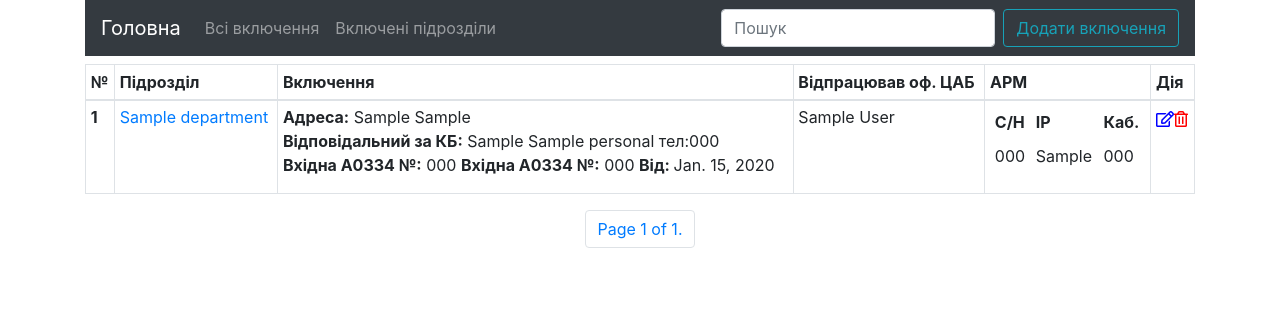
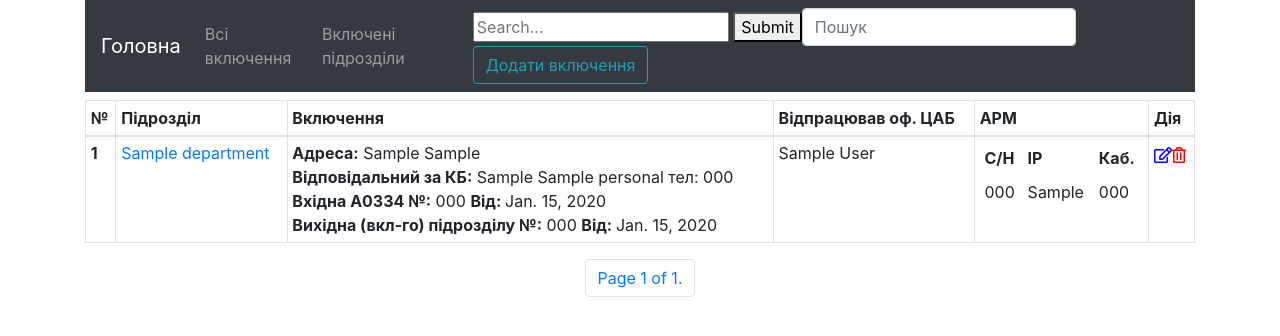
Before and after one commit to viktor-orkush/arhiv, a Django app: page / in a window 1280 px wide. Shown: the top 336 px of the page. Run offline with Django 3.2, Linux system fonts and the light colour scheme; tables that the repository leaves empty hold one stand-in row (values such as "Sample post"); some libraries are stand-ins or nearby versions.

Commit message:
add search for departament name

```diff
--- a/cedoinclusion/views.py
+++ b/cedoinclusion/views.py
@@ -7,7 +7,6 @@ from django.shortcuts import render, redirect, render_to_response, get_object_or
 from django.template import RequestContext
 from django.urls import reverse_lazy
 from django.views.generic import DeleteView
-
 from cedoinclusion.forms import SedoAllowanceForm, DepartmentsForm, PersonalForm, ComputerFormset, ComputerForm
 from cedoinclusion.models import *
 
@@ -54,7 +53,6 @@ def sedoallowance_create(request):
             allowance.save()
             # ****************Add computer ARM********************
             for form in formset:
-                # print(form)
                 form_clean = form.cleaned_data
                 serial_number = form_clean.get('serial_number')
                 ip = form_clean.get('ip')
@@ -114,8 +112,15 @@ def sedo_allowance_edit(request, pk):
 
 def all_inclusion(request):
     computers = Computers.objects.all()
+    if request.method == 'POST':
+        search_query = request.POST.get('search_box',None)
+        try:
+            sedoAllowances = SedoAllowances.objects.filter(department__name__icontains=search_query)
+        except SedoAllowances.DoesNotExist:
+            sedoAllowances = []
+        return render(request, 'cedoinclusion/all.html', {'sedoAllowances': sedoAllowances, 'computers': computers})
+
     sedoAllowances = SedoAllowances.objects.all().order_by('our_income_date')
-
     paginator = Paginator(sedoAllowances, 25)  # Show 25 contacts per page
     page = request.GET.get('page')
     contacts = paginator.get_page(page)
--- a/templates/base.html
+++ b/templates/base.html
@@ -36,6 +36,11 @@
                     </li>
                 </ul>
                 <div class="form-inline">
+                    <form action="" method="post">
+                        {% csrf_token %}
+                        <input  id="search_box" type="text" name="search_box"  placeholder="Search..." >
+                        <button id="search_submit" type="submit" >Submit</button>
+                    </form>
                     <input class="form-control mr-sm-2" type="search" placeholder="Пошук" aria-label="Search" id="myInput">
                     <a href=" {% url 'add_inclusion' %}" class="btn btn-outline-info my-2 my-sm-0" type="submit">Додати включення</a>
                 </div>
--- a/templates/cedoinclusion/all.html
+++ b/templates/cedoinclusion/all.html
@@ -23,11 +23,12 @@
                 <td>
                     <strong>Адреса:</strong> {{ sedoAllowance.department.city }} {{ sedoAllowance.department.street }}<br>
                     <strong>Відповідальний за
-                        КБ:</strong> {{ sedoAllowance.cyber_user.rank }} {{ sedoAllowance.cyber_user.personal_name }}
-                    тел:{{ sedoAllowance.cyber_user.phone }}<br>
-                    <strong>Вхідна А0334 №:</strong> {{ sedoAllowance.our_income_number }}
+                        КБ:</strong> {{ sedoAllowance.cyber_user.rank|default_if_none:"" }} {{ sedoAllowance.cyber_user.personal_name }}
+                    тел: {{ sedoAllowance.cyber_user.phone }}<br>
                     <strong>Вхідна А0334 №:</strong> {{ sedoAllowance.our_income_number }}
                     <strong>Від: </strong> {{ sedoAllowance.our_income_date }}<br>
+                    <strong>Вихідна (вкл-го) підрозділу №:</strong> {{ sedoAllowance.alien_outcome_number }}
+                    <strong>Від: </strong> {{ sedoAllowance.alien_outcome_date }}<br>
                 </td>
                 <td>{{ sedoAllowance.CAB_officer.name }}</td>
                 <td>
```
